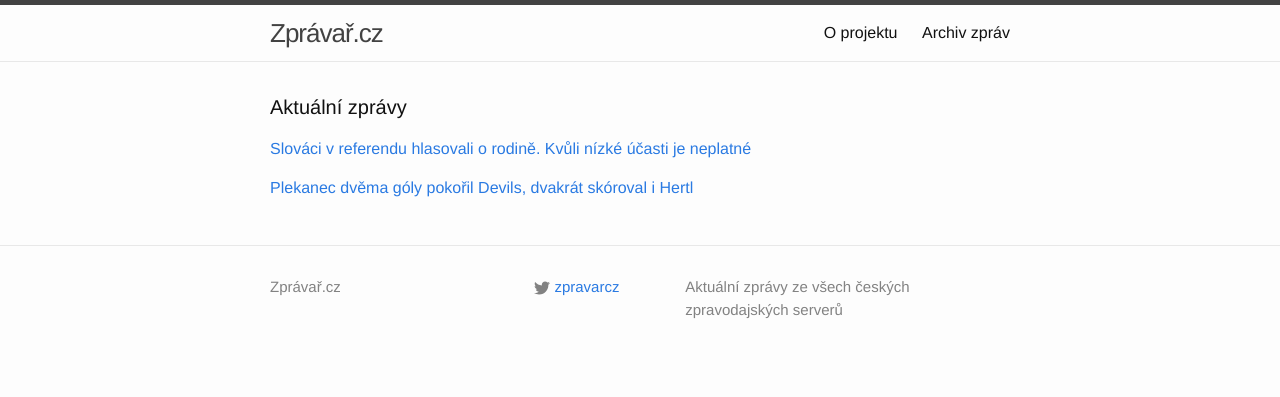
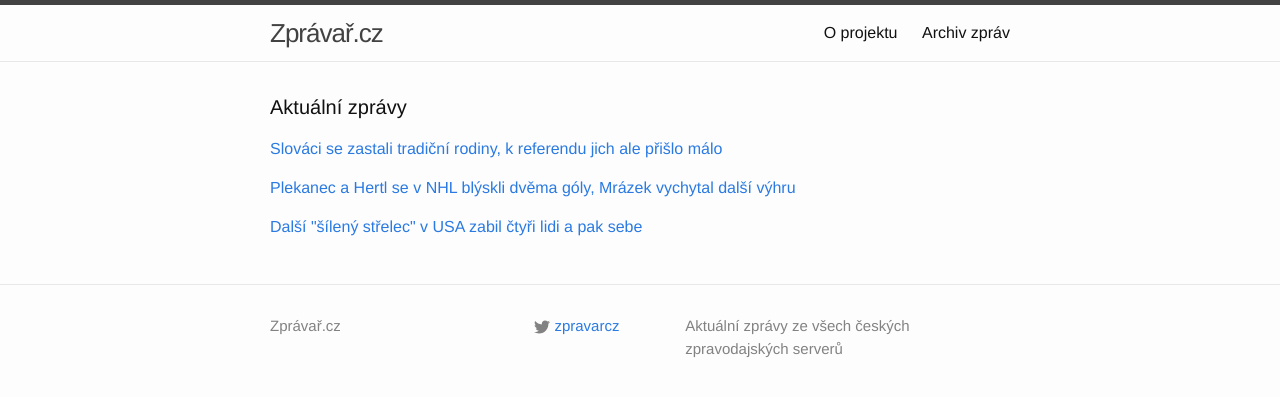
Before and after one commit to adliska/zpravar, a Jekyll site: the page built from index.html, in a window 1280 px wide. Shown: the top 397 px of the page. Built offline with Jekyll 4.4.1, drawn with Linux system fonts in a browser that asks for light colours.

Commit message:
zpravar news update

```diff
--- a/index.html
+++ b/index.html
@@ -5,9 +5,10 @@ layout: default
 <div class="home">
     <h1 class="page-heading">Aktuální zprávy</h1>
 
-<p><a href="javascript:;" onclick="toggle_visibility('zpravy0')">Slováci v referendu hlasovali o rodině. Kvůli nízké účasti je neplatné</a></p>
+<p><a href="javascript:;" onclick="toggle_visibility('zpravy0')">Slováci se zastali tradiční rodiny, k referendu jich ale přišlo málo </a></p>
 <div id="zpravy0" style="display:none">
 <ul>
+<li><a href=http://www.lidovky.cz/slovaci-se-zastali-tradicni-rodiny-k-referendu-jich-ale-prislo-malo-1fl-/zpravy-svet.aspx?c=A150208_083119_ln_zahranici_ele>Slováci se zastali tradiční rodiny, k referendu jich ale přišlo málo  - www.lidovky.cz</a></li>
 <li><a href=http://zahranicni.ihned.cz/evropa-slovensko/c1-63504590-slovaci-v-referendu-hlasovali-o-rodine-kvuli-nizke-ucasti-je-neplatne>Slováci v referendu hlasovali o rodině. Kvůli nízké účasti je neplatné - zahranicni.ihned.cz</a></li>
 <li><a href=http://www.ceskenoviny.cz/zpravy/zpravy/slovenske-referendum-o-rodine-je-kvuli-nizke-ucasti-neplatne/1178723>Slovenské referendum o rodině je kvůli nízké účasti neplatné - www.ceskenoviny.cz</a></li>
 <li><a href=http://www.ceskatelevize.cz/ct24/svet/300790-ano-tradicni-rodine-rekla-jen-petina-slovaku-referendum-je-neplatne/>ÁNO tradiční rodině řekla jen pětina Slováků. Referendum je neplatné - www.ceskatelevize.cz</a></li>
@@ -16,12 +17,20 @@ layout: default
 <li><a href=http://www.rozhlas.cz/_zprava/slovenske-referendum-o-ochrane-tradicni-rodiny-je-neplatne-kvuli-nizke-ucasti--1453043>Slovenské referendum o ochraně tradiční rodiny je neplatné, kvůli nízké účasti - www.rozhlas.cz</a></li>
 <li><a href=http://www.rozhlas.cz/_zprava/slovenske-referendum-o-ochrane-tradicni-rodiny-bude-zrejme-neplatne-kvuli-nizke-ucasti--1453043>Slovenské referendum o ochraně tradiční rodiny bude zřejmě neplatné, kvůli nízké účasti - www.rozhlas.cz</a></li>
 </ul>
-</div><p><a href="javascript:;" onclick="toggle_visibility('zpravy1')">Plekanec dvěma góly pokořil Devils, dvakrát skóroval i Hertl</a></p>
+</div><p><a href="javascript:;" onclick="toggle_visibility('zpravy1')">Plekanec a Hertl se v NHL blýskli dvěma góly, Mrázek vychytal další výhru</a></p>
 <div id="zpravy1" style="display:none">
 <ul>
+<li><a href=http://www.rozhlas.cz/_zprava/plekanec-a-hertl-se-v-nhl-blyskli-dvema-goly-mrazek-vychytal-dalsi-vyhru--1453065>Plekanec a Hertl se v NHL blýskli dvěma góly, Mrázek vychytal další výhru - www.rozhlas.cz</a></li>
 <li><a href=http://www.sportovninoviny.cz/zpravy/plekanec-dvema-goly-pokoril-devils-dvakrat-skoroval-i-hertl/1178739>Plekanec dvěma góly pokořil Devils, dvakrát skóroval i Hertl - www.sportovninoviny.cz</a></li>
 <li><a href=http://www.denik.cz/hokej/plekanec-dvema-goly-pokoril-devils-dvakrat-skoroval-i-hertl-20150208.html>Plekanec dvěma góly pokořil Devils, dvakrát skóroval i Hertl - www.denik.cz</a></li>
 <li><a href=http://hokej.idnes.cz/hokejova-nhl-zpravodajstvi-dpi-/nhl.aspx?c=A150208_071605_nhl_rou>Plekanec pomohl dvěma góly k výhře Montrealu, třemi body se blýskl Hertl - hokej.idnes.cz</a></li>
 <li><a href=http://sport.aktualne.cz/plekanec-dvema-goly-pokoril-devils-dvakrat-skoroval-i-hertl/r~60f32562af5c11e4a10c0025900fea04/>Plekanec dvěma góly pokořil Devils, dvakrát skóroval i Hertl - sport.aktualne.cz</a></li>
 </ul>
+</div><p><a href="javascript:;" onclick="toggle_visibility('zpravy2')">Další "šílený střelec" v USA zabil čtyři lidi a pak sebe</a></p>
+<div id="zpravy2" style="display:none">
+<ul>
+<li><a href=http://zpravy.aktualne.cz/zahranici/dalsi-sileny-strelec-v-usa-zabil-ctyri-lidi-a-pak-sebe/r~e148aa50af6311e4a10c0025900fea04/>Další "šílený střelec" v USA zabil čtyři lidi a pak sebe - zpravy.aktualne.cz</a></li>
+<li><a href=http://www.ceskenoviny.cz/zpravy/zpravy/pri-strelbe-v-usa-zemrelo-pet-lidi-vcetne-strelce/1178737>Při střelbě v USA zemřelo pět lidí, včetně střelce - www.ceskenoviny.cz</a></li>
+<li><a href=http://www.novinky.cz/zahranicni/361069-pri-strelbe-v-usa-zemrelo-pet-lidi-vcetne-utocnika.html>Při střelbě v USA zemřelo pět lidí včetně útočníka - www.novinky.cz</a></li>
+</ul>
 </div></div>
```
